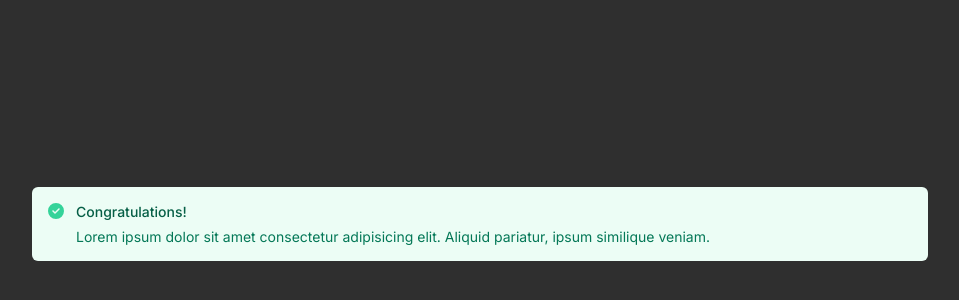
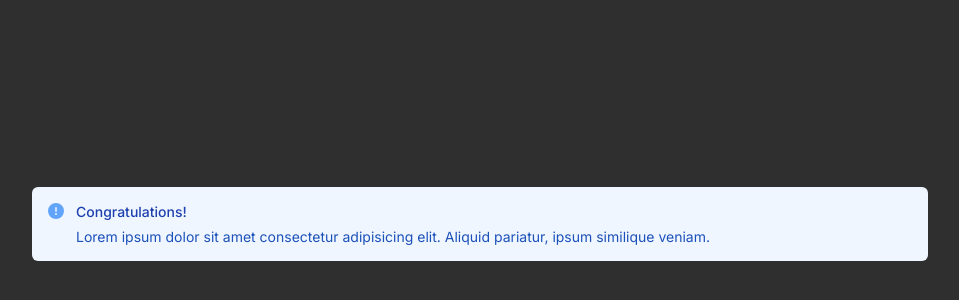
Before and after one commit to SGM-dev/react-component-library, a React (Vite) app: page / in a window 1280 px wide. Shown: the part 176-476 px from the top of the page, without its empty margins (160-1119 px from the left). Built offline with nearby package versions, Linux system fonts and the light colour scheme.

Commit message:
add other variants

```diff
--- a/src/App.jsx
+++ b/src/App.jsx
@@ -4,7 +4,7 @@ import Banner from "./components/Banner";
 function App() {
   return (
     <main>
-      <Banner variant={"success"}>
+      <Banner variant={"neutral"}>
         <Banner.Title>Congratulations!</Banner.Title>
         <Banner.Text>
           Lorem ipsum dolor sit amet consectetur adipisicing elit. Aliquid
--- a/src/components/Banner/Banner.css
+++ b/src/components/Banner/Banner.css
@@ -1,3 +1,5 @@
+/* GLOBAL STYLING */
+
 .banner {
   display: flex;
   width: 896px;
@@ -32,6 +34,8 @@
   font-weight: 400;
 }
 
+/* SUCCESS */
+
 .banner.success {
   background: #ecfdf5;
 }
@@ -47,3 +51,57 @@
 .banner.success > .banner-content > p {
   color: #047857;
 }
+
+/* WARNING */
+
+.banner.warning {
+  background: #fffbeb;
+}
+
+.banner.warning > svg {
+  color: #fbbf24;
+}
+
+.banner.warning > .banner-content > h2 {
+  color: #92400e;
+}
+
+.banner.warning > .banner-content > p {
+  color: #b45309;
+}
+
+/* ERROR */
+
+.banner.error {
+  background: #fef2f2;
+}
+
+.banner.error > svg {
+  color: #f87171;
+}
+
+.banner.error > .banner-content > h2 {
+  color: #92400e;
+}
+
+.banner.error > .banner-content > p {
+  color: #b45309;
+}
+
+/* NEUTRAL */
+
+.banner.neutral {
+  background: #eff6ff;
+}
+
+.banner.neutral > svg {
+  color: #60a5fa;
+}
+
+.banner.neutral > .banner-content > h2 {
+  color: #1e40af;
+}
+
+.banner.neutral > .banner-content > p {
+  color: #1c51b9;
+}
--- a/src/components/Banner/Banner.jsx
+++ b/src/components/Banner/Banner.jsx
@@ -1,6 +1,11 @@
 import "./Banner.css";
 import { FontAwesomeIcon } from "@fortawesome/react-fontawesome";
-import { faCircleCheck } from "@fortawesome/free-solid-svg-icons";
+import {
+  faCircleCheck,
+  faCircleExclamation,
+  faTriangleExclamation,
+  faCircleXmark,
+} from "@fortawesome/free-solid-svg-icons";
 
 export default function Banner({ children, variant }) {
   let icon;
@@ -11,15 +16,15 @@ export default function Banner({ children, variant }) {
       break;
 
     case "warning":
-      icon = <FontAwesomeIcon icon="fa-solid fa-triangle-exclamation" />;
+      icon = <FontAwesomeIcon icon={faTriangleExclamation} />;
       break;
 
     case "error":
-      icon = <FontAwesomeIcon icon="fa-solid fa-circle-xmark" />;
+      icon = <FontAwesomeIcon icon={faCircleXmark} />;
       break;
 
     case "neutral":
-      icon = <FontAwesomeIcon icon="fa-solid fa-circle-exclamation" />;
+      icon = <FontAwesomeIcon icon={faCircleExclamation} />;
       break;
   }
 
```
